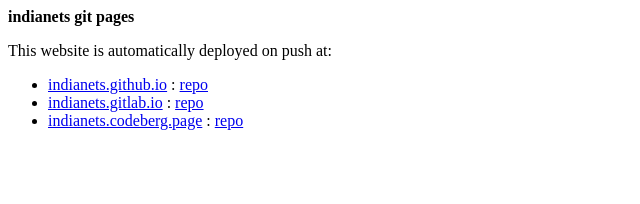
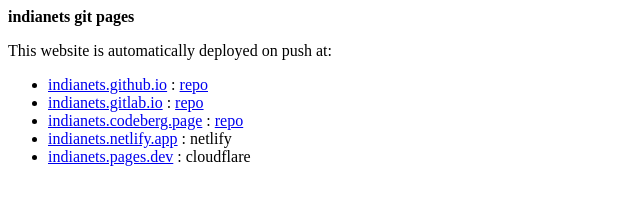
Before and after one commit to indianets/indianets.github.io, a plain HTML site: page index.html in a window 1280 px wide. Shown: the whole page, without its empty margins (0-640 px from the left). Drawn offline with Linux system fonts and the light colour scheme.

Commit message:
add netlify and cloudflare targets

```diff
--- a/index.html
+++ b/index.html
@@ -13,5 +13,11 @@
   <li><a href="https://indianets.codeberg.page">indianets.codeberg.page</a> :
     <a href="https://codeberg.org/indianets/pages.git">repo</a>
   </li>
+  <li><a href="https://indianets.netlify.app">indianets.netlify.app</a> :
+    netlify
+  </li>
+  <li><a href="https://indianets.pages.dev">indianets.pages.dev</a> :
+    cloudflare
+  </li>
 </ul>
 </p>
```
